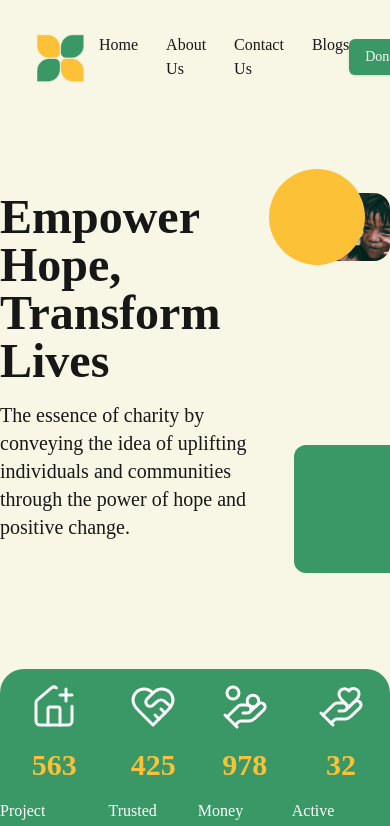
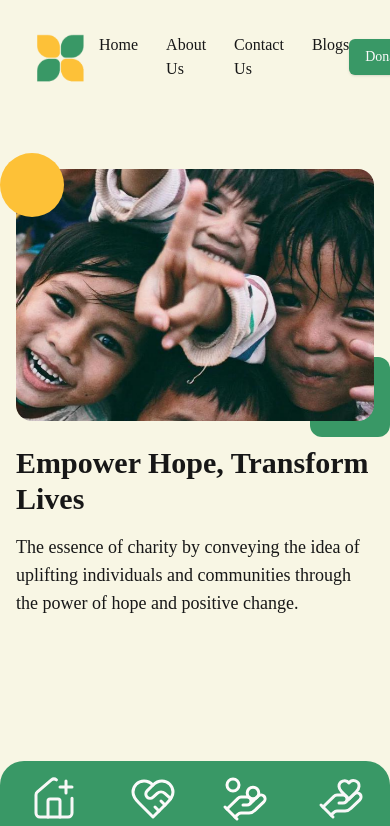
Before and after one commit to Shreesh-Gawande/Charityapp, a Next.js app: page / in a window 390 px wide. Shown: the top 826 px of the page. Built offline with nearby package versions, Linux system fonts and the light colour scheme.

Commit message:
Made hero section responsiv

```diff
--- a/app/_components/Hero.jsx
+++ b/app/_components/Hero.jsx
@@ -3,30 +3,31 @@ import React from 'react'
 
 function Hero() {
     return (
-        <div className="flex relative justify-evenly mt-20 bg-[#F8F6E4] mx-auto max-w-[1024px] ">
-          <div className="max-w-md mr-4">
-            <h1 className="text-5xl font-bold" style={{ fontFamily: "Times New Roman" }}>
+        <div className="flex flex-col-reverse sm:flex-row relative justify-evenly mt-10 sm:mt-20 bg-[#F8F6E4] mx-auto max-w-[1024px] p-4">
+
+          <div className="max-w-md mr-0 sm:mr-4">
+            <h1 className="text-3xl sm:text-5xl font-bold" style={{ fontFamily: "Times New Roman" }}>
               Empower Hope, Transform Lives
             </h1>
-            <p className="mt-4 text-xl" style={{ fontFamily: "Times New Roman" }}>
+            <p className="mt-4 text-lg sm:text-xl" style={{ fontFamily: "Times New Roman" }}>
               The essence of charity by conveying the idea of uplifting individuals and communities through the power of hope and positive change.
             </p>
           </div>
-          <div className="relative ml-4 ">
+
+
+          <div className="relative mb-6 sm:mb-0 ml-0 sm:ml-4">
             <Image
               src="/image3.png"
               alt="image"
               width={400}
               height={400}
-              className="relative z-10 rounded-2xl"
+              className="relative z-10 rounded-2xl mx-auto sm:mx-0"
             />
-            <div className="absolute top-0 left-0 bg-[#FDC137] rounded-full w-24 h-24 -translate-x-6 -translate-y-6 z-20"></div>
-            <div className="absolute bottom-0 right-0 bg-[#399866] w-32 h-32 rounded-xl translate-x-8 translate-y-8 z-0"></div>
+            <div className="absolute top-0 left-0 bg-[#FDC137] rounded-full w-16 h-16 sm:w-24 sm:h-24 -translate-x-4 -translate-y-4 sm:-translate-x-6 sm:-translate-y-6 z-20"></div>
+            <div className="absolute bottom-0 right-0 bg-[#399866] w-20 h-20 sm:w-32 sm:h-32 rounded-xl translate-x-4 translate-y-4 sm:translate-x-8 sm:translate-y-8 z-0"></div>
           </div>
         </div>
-      )
-
-
+    )
 }
 
-export default Hero
+export default Hero;
```
